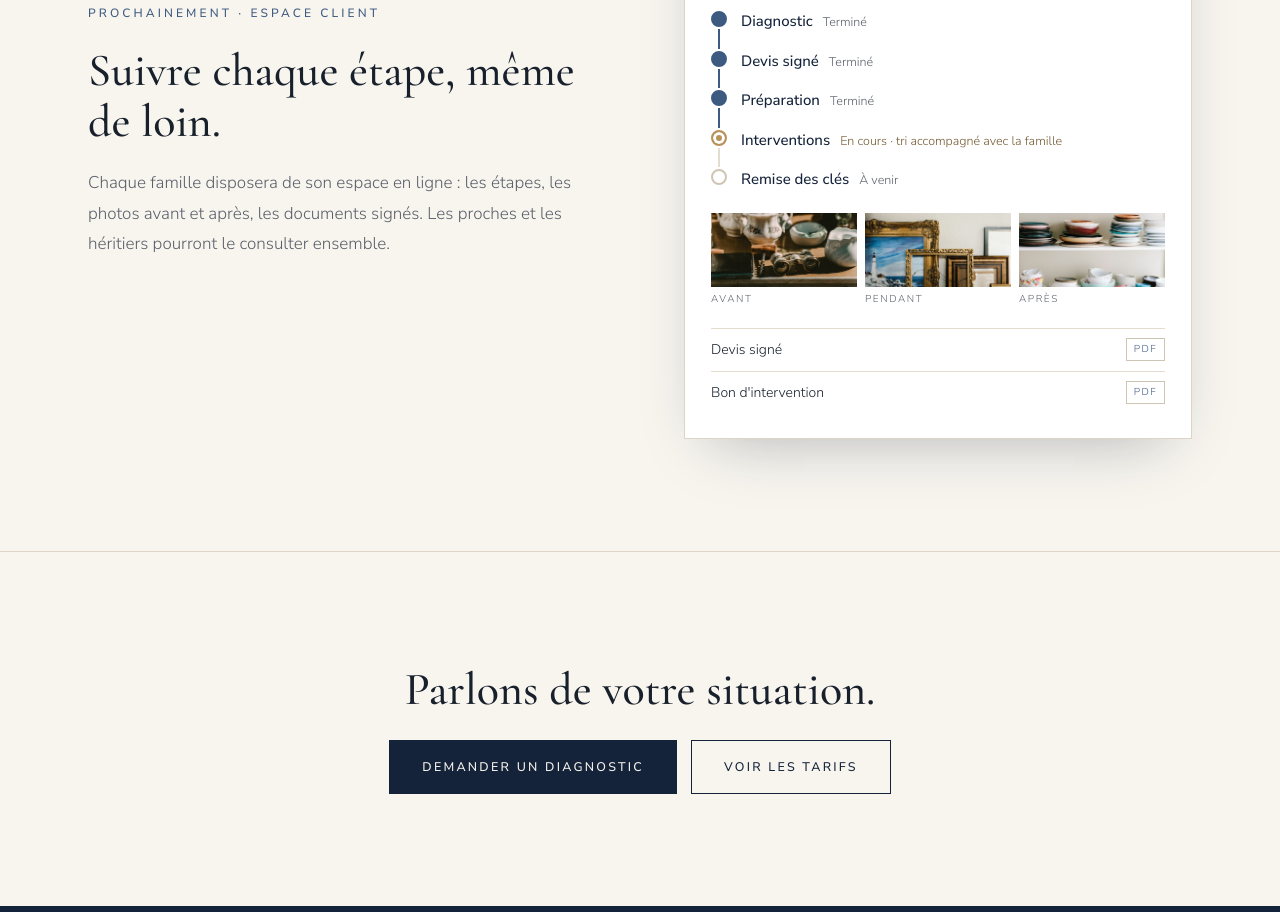
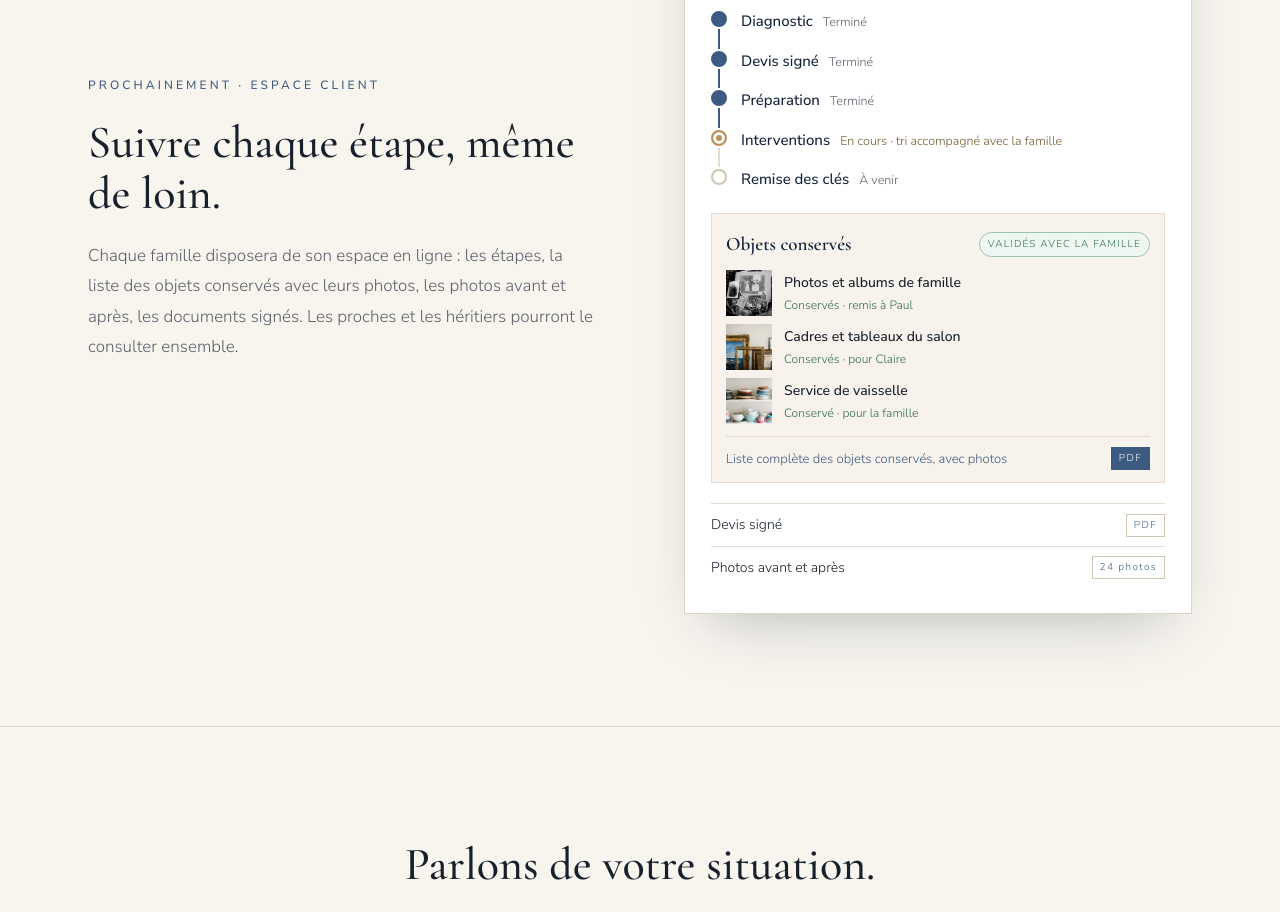
Before and after one commit to maison-fil-bleu/maison-fil-bleu, an Astro site: page /notre-methode in a window 1280 px wide. Shown: the part 4483-5395 px from the top of the page. Built offline with nearby package versions, Linux system fonts and the light colour scheme; Astro itself is replaced by a stand-in of ours.

Commit message:
Notre méthode : aperçu de l'espace client avec la liste des objets conservés (photos, PDF)
Co-Authored-By: Claude Opus 5.5 <noreply@anthropic.com>

```diff
--- a/src/pages/notre-methode.astro
+++ b/src/pages/notre-methode.astro
@@ -84,7 +84,7 @@ const meta = META['/notre-methode'];
 <div style="display: flex; flex-direction: column; gap: 22px">
 <span class="lbl">Prochainement · espace client</span>
 <h2 class="h2">Suivre chaque étape, même de loin.</h2>
-<p class="p" style="font-size: 17px">Chaque famille disposera de son espace en ligne : les étapes, les photos avant et après, les documents signés. Les proches et les héritiers pourront le consulter ensemble.</p>
+<p class="p" style="font-size: 17px">Chaque famille disposera de son espace en ligne : les étapes, la liste des objets conservés avec leurs photos, les photos avant et après, les documents signés. Les proches et les héritiers pourront le consulter ensemble.</p>
 </div>
 <figure class="ecm" aria-label="Aperçu de l'espace client">
 <div class="ecm-barre" aria-hidden="true"><span></span><span></span><span></span><em>maisonfilbleu.fr/espace-client</em></div>
@@ -97,12 +97,16 @@ const meta = META['/notre-methode'];
 <li class="cours"><b>Interventions</b><span>En cours · tri accompagné avec la famille</span></li>
 <li><b>Remise des clés</b><span>À venir</span></li>
 </ol>
-<div class="ecm-photos"><!-- Photos : src/assets/photos/methode-02.jpg, methode-03.jpg, methode-04.jpg · photos d'illustration -->
-<div><Photo nom="methode-02" alt="" style="height: 74px; padding: 0" /><span>Avant</span></div>
-<div><Photo nom="methode-03" alt="" style="height: 74px; padding: 0" /><span>Pendant</span></div>
-<div><Photo nom="methode-04" alt="" style="height: 74px; padding: 0" /><span>Après</span></div>
-</div>
-<ul class="ecm-docs"><li><span>Devis signé</span><em>PDF</em></li><li><span>Bon d'intervention</span><em>PDF</em></li></ul>
+<div class="ecm-objets">
+<div class="ecm-obj-tete"><span class="ecm-obj-titre">Objets conservés</span><span class="ecm-chip">Validés avec la famille</span></div>
+<ul>
+<li><Photo nom="methode-01" alt="" style="height: 46px; width: 46px; padding: 0" /><div><b>Photos et albums de famille</b><span>Conservés · remis à Paul</span></div></li>
+<li><Photo nom="methode-03" alt="" style="height: 46px; width: 46px; padding: 0" /><div><b>Cadres et tableaux du salon</b><span>Conservés · pour Claire</span></div></li>
+<li><Photo nom="methode-04" alt="" style="height: 46px; width: 46px; padding: 0" /><div><b>Service de vaisselle</b><span>Conservé · pour la famille</span></div></li>
+</ul>
+<a class="ecm-pdf" href="#" tabindex="-1" aria-hidden="true"><span>Liste complète des objets conservés, avec photos</span><em>PDF</em></a>
+</div><!-- Photos : src/assets/photos/methode-01.jpg, methode-03.jpg, methode-04.jpg · photos d'illustration -->
+<ul class="ecm-docs"><li><span>Devis signé</span><em>PDF</em></li><li><span>Photos avant et après</span><em>24 photos</em></li></ul>
 </div>
 </figure>
 </div>
@@ -152,10 +156,19 @@ const meta = META['/notre-methode'];
 .ecm-frise b{font-weight:500;font-size:15px;color:#15233A}
 .ecm-frise span{font-size:12.5px;color:#5B606A}
 .ecm-frise li.cours span{color:#735A33}
-.ecm-photos{display:grid;grid-template-columns:repeat(3,minmax(0,1fr));gap:8px}
-.ecm-photos div{display:flex;flex-direction:column;gap:4px}
-.ecm-photos span{font-size:10px;letter-spacing:.16em;text-transform:uppercase;color:#5B606A}
 .ecm-docs{list-style:none;margin:0;padding:0;display:flex;flex-direction:column}
 .ecm-docs li{display:flex;justify-content:space-between;align-items:center;padding:9px 0;border-top:1px solid #E3DCCF;font-size:14px;color:#18202C}
 .ecm-docs em{font-style:normal;font-size:10px;letter-spacing:.14em;color:#3D5A80;border:1px solid #CFC5B4;padding:2px 7px}
+.ecm-objets{display:flex;flex-direction:column;gap:10px;background:#F7F3EC;padding:14px 14px 12px;border:1px solid #E3DCCF}
+.ecm-obj-tete{display:flex;justify-content:space-between;align-items:center;gap:10px;flex-wrap:wrap}
+.ecm-obj-titre{font-family:'Cormorant Garamond',Georgia,serif;font-size:19px;font-weight:600;color:#15233A}
+.ecm-chip{font-size:10px;letter-spacing:.12em;text-transform:uppercase;color:#2F6B4F;border:1px solid #9CC2AE;background:#EEF6F1;padding:3px 8px;border-radius:999px}
+.ecm-objets ul{list-style:none;margin:0;padding:0;display:flex;flex-direction:column;gap:8px}
+.ecm-objets li{display:flex;align-items:center;gap:12px}
+.ecm-objets li .ph{flex:none;overflow:hidden}
+.ecm-objets li div{display:flex;flex-direction:column;gap:1px;min-width:0}
+.ecm-objets li b{font-weight:500;font-size:14px;color:#18202C}
+.ecm-objets li span{font-size:12px;color:#2F6B4F}
+.ecm-pdf{display:flex;justify-content:space-between;align-items:center;gap:10px;margin-top:2px;padding-top:10px;border-top:1px solid #E3DCCF;text-decoration:none;font-size:13px;color:#3D5A80;pointer-events:none}
+.ecm-pdf em{font-style:normal;font-size:10px;letter-spacing:.14em;color:#FFFFFF;background:#3D5A80;padding:3px 8px}
 </style>
```
